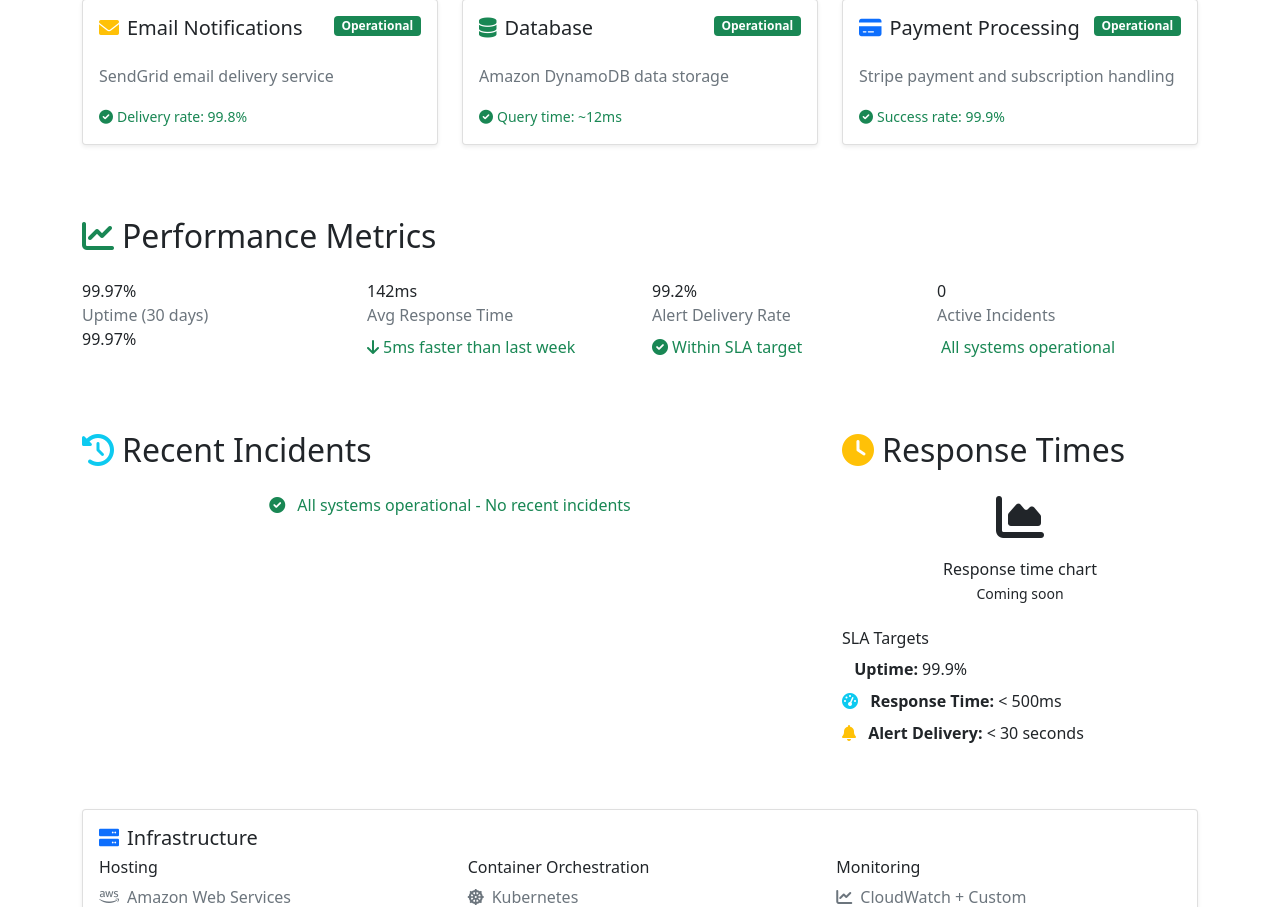
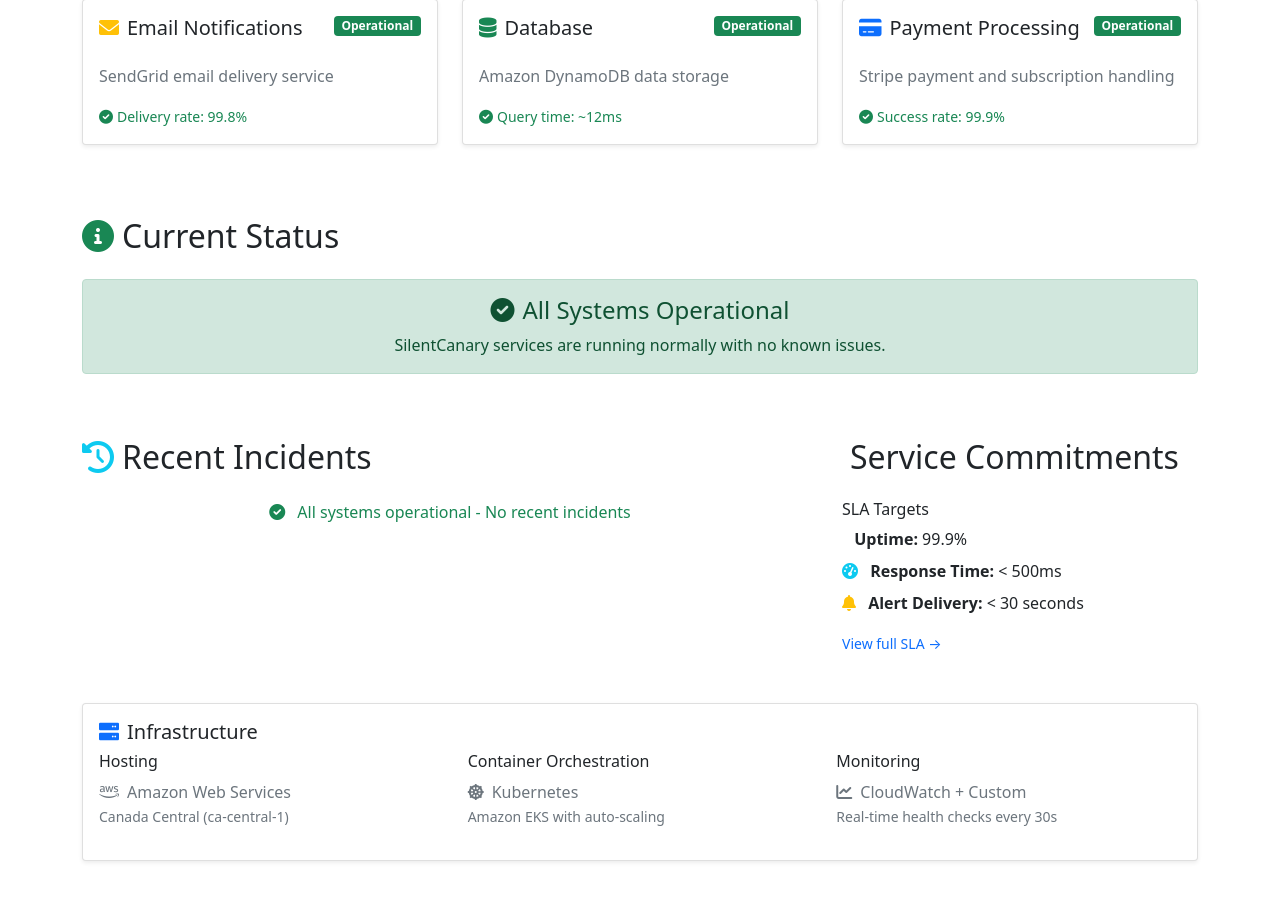
Before and after one commit to tabibazar/silentcanary, a Flask app: page /status in a window 1280 px wide. Shown: the part 587-1494 px from the top of the page. Run offline with Flask 3, Linux system fonts and the light colour scheme.

Commit message:
Remove fictional metrics from status page
- Remove hardcoded performance metrics (99.97% uptime, 142ms response time, etc.)
- Replace fictional metrics with simple 'All Systems Operational' status
- Remove 'Response time chart coming soon' placeholder
- Keep real SLA targets and infrastructure details
- Add link to full SLA document

🤖 Generated with [Claude Code](https://claude.ai/code)

Co-Authored-By: Claude <noreply@anthropic.com>

```diff
--- a/templates/status.html
+++ b/templates/status.html
@@ -300,51 +300,17 @@
     </div>
 </div>
 
-<!-- Performance Metrics -->
+<!-- Current Status Summary -->
 <div class="row mb-5">
     <div class="col-12">
         <h2 class="mb-4">
-            <i class="fas fa-chart-line text-success me-2"></i>Performance Metrics
+            <i class="fas fa-info-circle text-success me-2"></i>Current Status
         </h2>
-    </div>
-
-    <div class="col-lg-3 col-md-6 mb-4">
-        <div class="metric-card">
-            <div class="metric-value">99.97%</div>
-            <div class="text-muted">Uptime (30 days)</div>
-            <div class="uptime-bar">
-                <div class="uptime-fill" style="width: 99.97%">99.97%</div>
-            </div>
-        </div>
-    </div>
-
-    <div class="col-lg-3 col-md-6 mb-4">
-        <div class="metric-card">
-            <div class="metric-value">142ms</div>
-            <div class="text-muted">Avg Response Time</div>
-            <div class="text-success mt-2">
-                <i class="fas fa-arrow-down me-1"></i>5ms faster than last week
-            </div>
-        </div>
-    </div>
-
-    <div class="col-lg-3 col-md-6 mb-4">
-        <div class="metric-card">
-            <div class="metric-value">99.2%</div>
-            <div class="text-muted">Alert Delivery Rate</div>
-            <div class="text-success mt-2">
-                <i class="fas fa-check-circle me-1"></i>Within SLA target
-            </div>
-        </div>
-    </div>
-
-    <div class="col-lg-3 col-md-6 mb-4">
-        <div class="metric-card">
-            <div class="metric-value">0</div>
-            <div class="text-muted">Active Incidents</div>
-            <div class="text-success mt-2">
-                <i class="fas fa-shield-check me-1"></i>All systems operational
-            </div>
+        <div class="alert alert-success text-center">
+            <h4 class="mb-2">
+                <i class="fas fa-check-circle me-2"></i>All Systems Operational
+            </h4>
+            <p class="mb-0">SilentCanary services are running normally with no known issues.</p>
         </div>
     </div>
 </div>
@@ -366,15 +332,8 @@
 
     <div class="col-lg-4">
         <h2 class="mb-4">
-            <i class="fas fa-clock text-warning me-2"></i>Response Times
+            <i class="fas fa-shield-check text-success me-2"></i>Service Commitments
         </h2>
-
-        <div class="response-time-chart">
-            <div class="text-center">
-                <i class="fas fa-chart-area fa-3x mb-3"></i>
-                <p>Response time chart<br><small>Coming soon</small></p>
-            </div>
-        </div>
 
         <div class="mt-4">
             <h6>SLA Targets</h6>
@@ -392,6 +351,11 @@
                     <strong>Alert Delivery:</strong> < 30 seconds
                 </li>
             </ul>
+            <div class="mt-3">
+                <small class="text-muted">
+                    <a href="{{ url_for('sla') }}" class="text-decoration-none">View full SLA →</a>
+                </small>
+            </div>
         </div>
     </div>
 </div>
```
